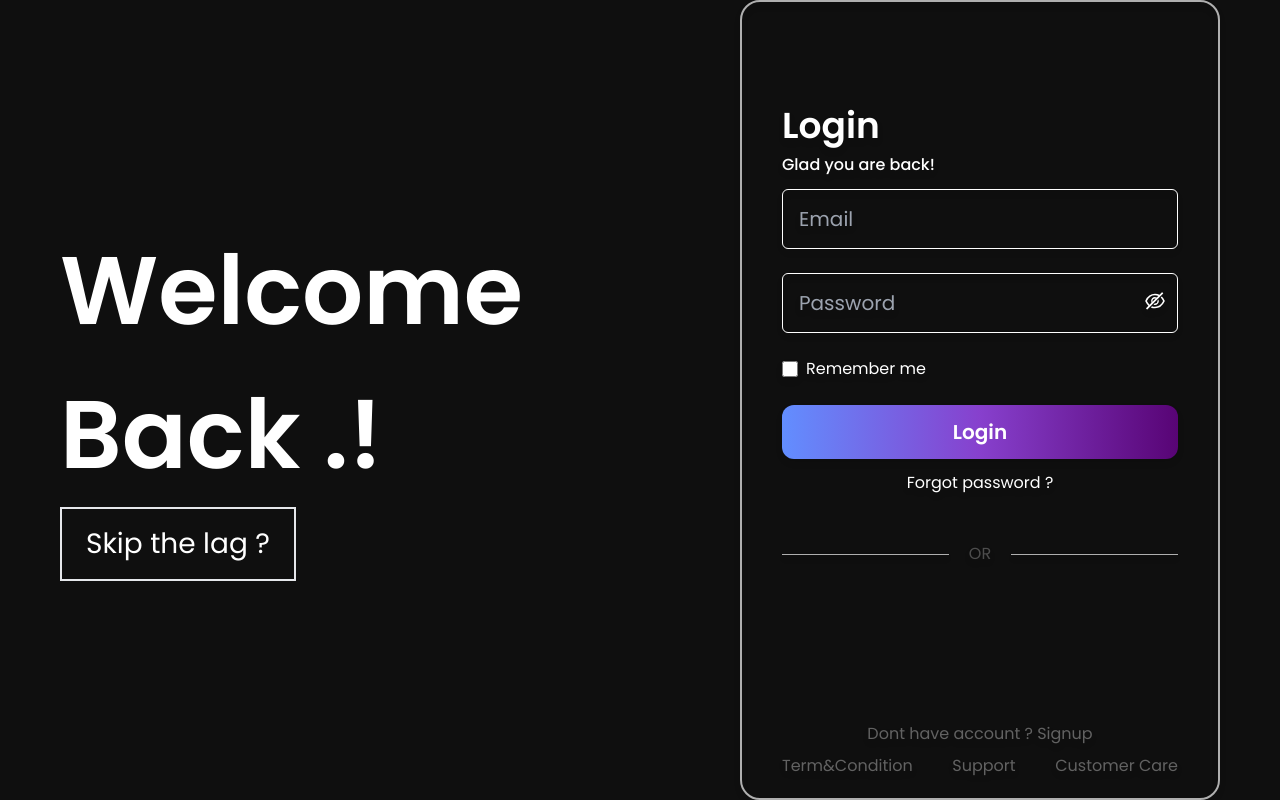
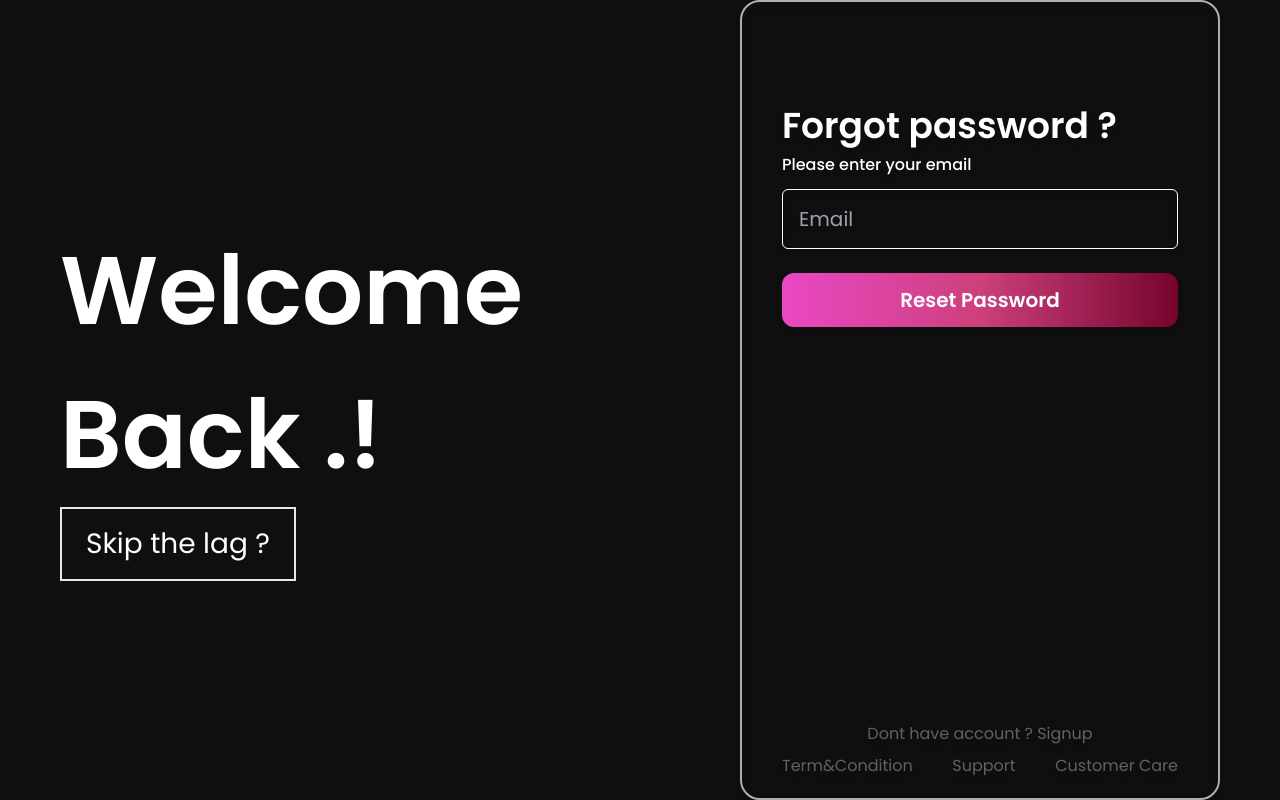
Before and after one commit to Hdang1612/react-expense-tracker-vite, a React (Vite) app in the folder client/: page /auth in a window 1280 px wide. Built offline with nearby package versions, Linux system fonts and the light colour scheme; no server answers.

Commit message:
refactor

```diff
--- /dev/null
+++ b/client/src/component/AuthForm/ForgotPassword.jsx
@@ -0,0 +1,49 @@
+
+function ForgotPassword() {
+  return (
+    <div className="border-[#AFAFAF] border-2 rounded-[20px] w-[480px] h-[800px] drop-shadow-md pt-[97px] pb-[20px] px-[40px]">
+      <div className="flex flex-col justify-between h-full">
+        <div className="">
+          <p className="text-[36px] font-semibold">Forgot password ?</p>
+          <p className="text-[16px] font-medium">Please enter your email</p>
+          <form >
+            <div className="mb-6">
+              <input
+                id="email"
+                type="email"
+                // value={email}
+
+                className="w-full border border-[#FFFFFF] rounded-md px-[16px] py-[14px] text-[20px] font-regular bg-transparent mt-3"
+                placeholder="Email"
+                required
+              />
+            </div>
+            <button
+                type="submit"
+                className="w-full py-3 bg-gradient-to-r from-[#E948C5] via-[#CD407B] to-[#75042D] text-white text-[20px] font-semibold rounded-[12px]"
+              >
+                Reset Password
+              </button>
+          </form>
+        </div>
+        <div className="flex flex-col items-center text-[16px] text-[#626262]">
+          <p>
+            Dont have account ?{" "}
+            <a
+              className="cursor-pointer  hover:text-[#fff]"
+            >
+              Signup
+            </a>
+          </p>
+          <div className="flex justify-between w-full mt-2">
+            <a className="cursor-pointer  hover:text-[#fff]">Term&Condition</a>
+            <a className="cursor-pointer  hover:text-[#fff]">Support</a>
+            <a className="cursor-pointer  hover:text-[#fff]">Customer Care</a>
+          </div>
+        </div>
+      </div>
+    </div>
+  )
+}
+
+export default ForgotPassword
--- a/client/src/component/LoginForm.jsx
+++ b/client/src/component/AuthForm/LoginForm.jsx
@@ -1,9 +1,9 @@
 import { useState } from "react";
 
-import { login } from "../services/authServices";
+import { login } from "../../services/authServices";
 
 import { EyeInvisibleOutlined, EyeOutlined } from "@ant-design/icons";
-import { showSuccessToast,showErrorToast } from "../utils/Toaste";
+import { showSuccessToast,showErrorToast } from "../../utils/Toaste";
 function LoginForm({ toggleForm }) {
   const [email, setEmail] = useState("");
   const [password, setPassword] = useState("");
--- a/client/src/component/RegisterForm.jsx
+++ b/client/src/component/AuthForm/RegisterForm.jsx
@@ -1,9 +1,9 @@
 import { useState } from "react";
 
-import { signup } from "../services/authServices";
+import { signup } from "../../services/authServices";
 
 import { EyeInvisibleOutlined, EyeOutlined } from "@ant-design/icons";
-import { showSuccessToast,showErrorToast } from "../utils/Toaste";
+import { showSuccessToast,showErrorToast } from "../../utils/Toaste";
 function RegisterForm({ toggleForm }) {
   const [email, setEmail] = useState("");
   const [password, setPassword] = useState("");
--- a/client/src/page/RegisterPage.jsx
+++ b/client/src/page/RegisterPage.jsx
@@ -1,13 +1,14 @@
 import { useState } from "react";
 
-import RegisterForm from "../component/RegisterForm";
-import LoginForm from "../component/LoginForm";
+import RegisterForm from "../component/AuthForm/RegisterForm";
+import LoginForm from "../component/AuthForm/LoginForm";
+import ForgotPassword from "../component/AuthForm/ForgotPassword";
 function RegisterPage() {
   const [isLogin, setIsLogin] = useState(true);
-  const toggleForm = () => {
-    setIsLogin(!isLogin);
-    console.log("click!!");
-  };
+  // const toggleForm = () => {
+  //   setIsLogin(!isLogin);
+  //   console.log("click!!");
+  // };
 
   return (
     <div className="bg-[#0F0F0F] w-screen h-screen flex items-center text-[#fff] px-[60px] justify-between">
@@ -18,11 +19,12 @@ function RegisterPage() {
         </div>
       </div>
       <div>
-        {isLogin ? (
+        <ForgotPassword/>
+        {/* {isLogin ? (
           <LoginForm toggleForm={toggleForm} />
         ) : (
           <RegisterForm toggleForm={toggleForm} />
-        )}
+        )} */}
       </div>
     </div>
   );
```
